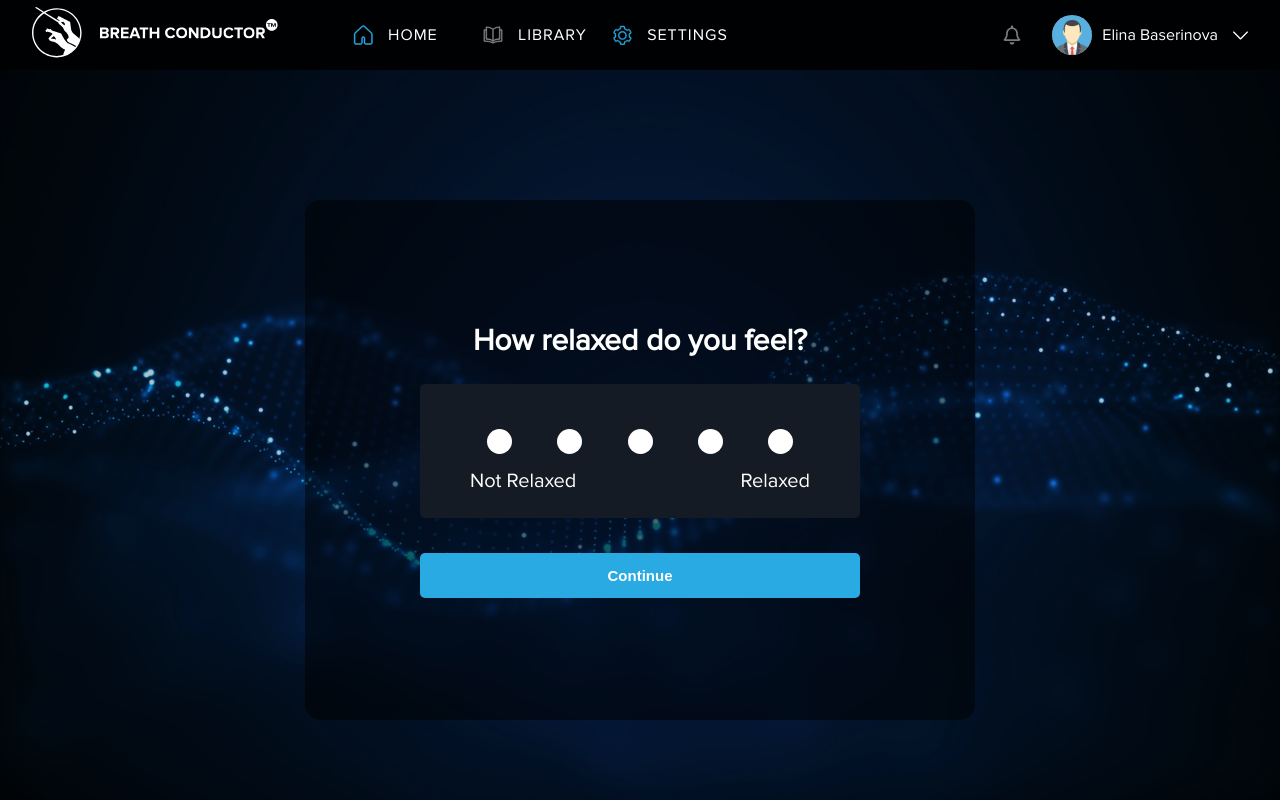
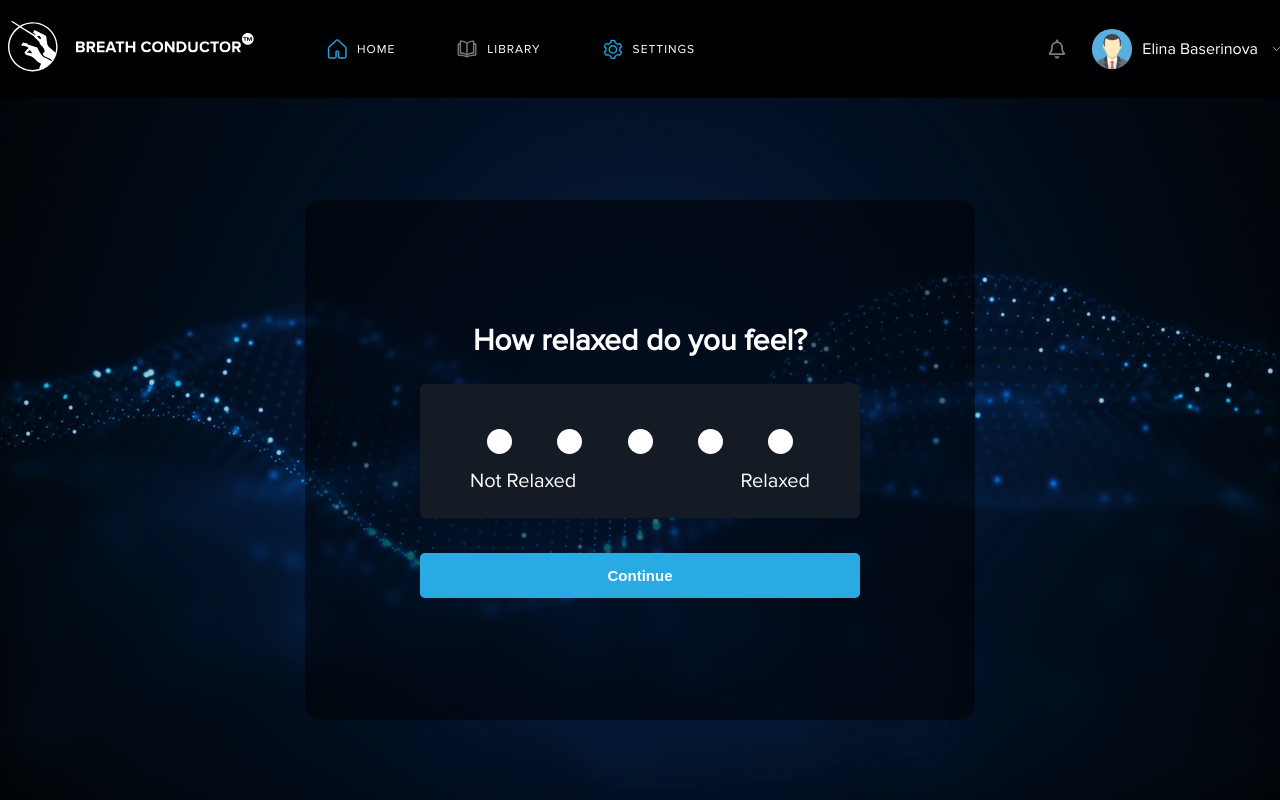
Before and after one commit to DevShahidul/breath-conductor, a React (Create React App) app: page /feel in a window 1280 px wide. Built offline with nearby package versions, Linux system fonts and the light colour scheme.

Commit message:
Fixed header design

```diff
--- a/src/Assets/CSS/style.css
+++ b/src/Assets/CSS/style.css
@@ -687,21 +687,22 @@ li.sc-dlnjPT.bqnhDN.nav-item .active, li.sc-dlnjPT.bqnhDN.nav-item.active {
     left: 0;
     width: 100%;
     z-index: 999;
+    padding: 14px 0;
 }
 .nav-containerTwo {
-    max-width: 95%;
+    max-width: 1570px;
     width: 100%;
     padding: 0px 0px;
     margin: auto;
-    height: 70px;
+    height: auto;
     display: flex;
     align-items: center;
     justify-content: space-between;
-
+    padding-left: 8px;
 }
 
 nav {
-    margin-left: 45px;
+    margin-left: 42px;
     display: flex;
     align-items: center;
     margin-right: auto;
@@ -712,18 +713,17 @@ nav ul {
 nav ul li{
     display: flex;
     align-items: center;
-    width: 100px;
-    margin-left: 30px;
+    margin: 0 31px;
     height: 70px;
 }
 nav ul li img {
     width: 20px;
     height: 20px;
-    margin-right: 15px;
+    margin-right: 10px;
 }
 nav ul li p {
     color: #fff;
-    font-size: 16px;
+    font-size: 12px;
     font-weight: 500;
     text-transform: uppercase;
     letter-spacing: 1px;
@@ -738,11 +738,11 @@ nav ul li p {
     cursor: pointer;
     width: 20px;
     height: 20px;
-    margin-right: 30px;
+    margin-right: 25px;
 }
 .downArrow{
-    width: 15px;
-    height: 15px;
+    width: 7px;
+    height: 12px;
     margin-left: 15px;
     cursor: pointer;
 }
```
Also changed, not shown: 1 other file (tests, documents, lock files or other folders).
